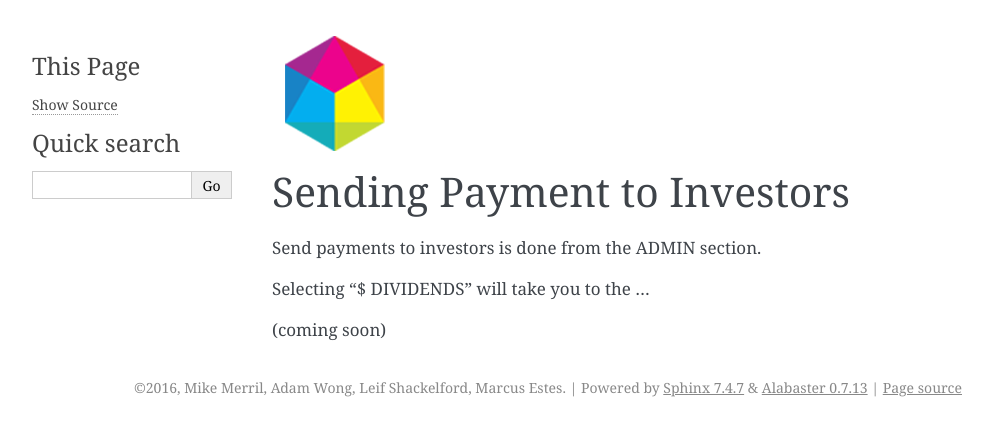
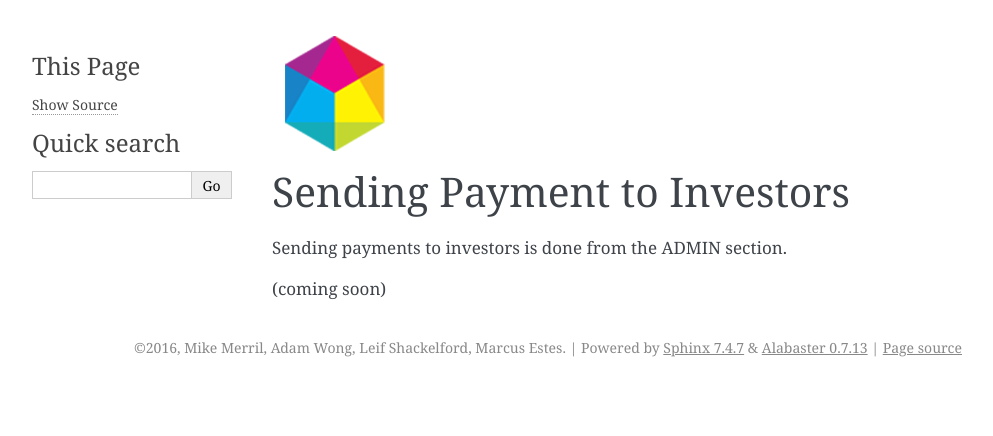
Before and after one commit to ChromaPDX/chroma-fund-docs, a Sphinx documentation site: the page built from docs/source/chroma_fund/howto_senddividend.rst, in a window 1280 px wide. Shown: the top 436 px of the page, without its empty margins (148-1141 px from the left). Built offline with Sphinx 7.4.7, drawn with Linux system fonts in a browser that asks for light colours; pages that are not in the unit, such as notebooks, are missing from menus.

Commit message:
Update howto_senddividend.rst

```diff
--- a/docs/source/chroma_fund/howto_senddividend.rst
+++ b/docs/source/chroma_fund/howto_senddividend.rst
@@ -5,8 +5,6 @@
 Sending Payment to Investors
 ============================
 
-Send payments to investors is done from the ADMIN section.
-
-Selecting "$ DIVIDENDS" will take you to the ...
+Sending payments to investors is done from the ADMIN section.
 
 (coming soon)
```
